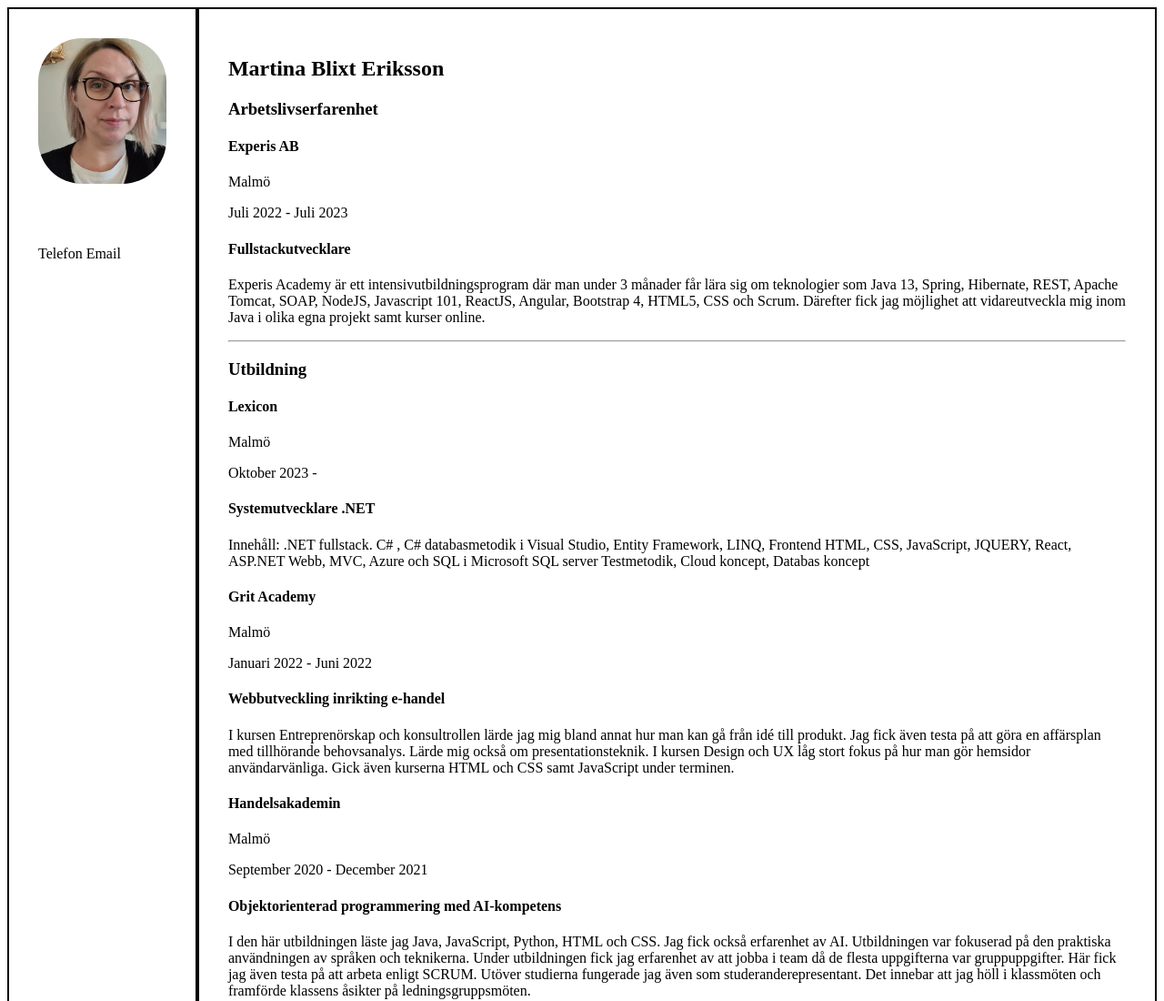
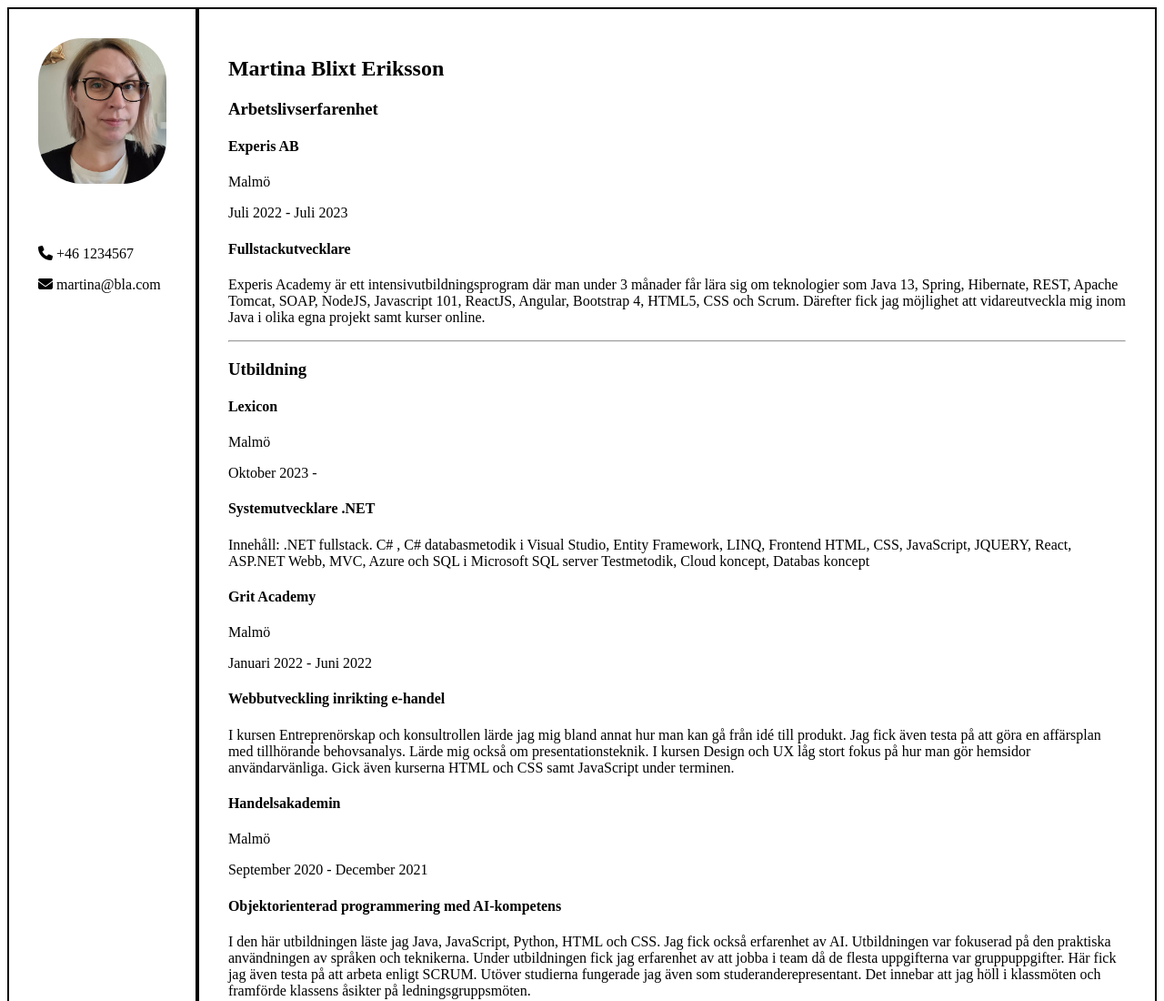
Before and after one commit to anmabler/CV, a plain HTML site: page index.html in a window 1280 px wide. Shown: the top 1100 px of the page at 91% size. Drawn offline with Linux system fonts and the light colour scheme.

Commit message:
feat: icons

```diff
--- a/index.html
+++ b/index.html
@@ -4,6 +4,7 @@
     <meta charset="UTF-8">
     <meta name="viewport" content="width=device-width, initial-scale=1.0">
     <link rel="stylesheet" href="styles.css">
+    <script src="https://kit.fontawesome.com/5737e80dfe.js" crossorigin="anonymous"></script>
     <title>CV</title>
 </head>
 <body>
@@ -11,8 +12,14 @@
         <aside>
             <img src="./images/20210818_110104 (2) mini.jpg" alt="profile pic">
             <div class="contactContainer">
-                Telefon
-                Email
+                <div class="contactInfo">
+                    <i class="fa-solid fa-phone"></i>
+                    +46 1234567
+                </div>
+                <div class="contactInfo">
+                    <i class="fa-solid fa-envelope"></i>
+                    martina@bla.com
+                </div>
 
             </div>
         </aside>
--- a/styles.css
+++ b/styles.css
@@ -26,5 +26,8 @@ img{
 }
 
 .contactContainer{
-    padding: 2rem;
+    padding: 1rem;
 }
+.contactInfo{
+    margin: 1rem;
+}
```
